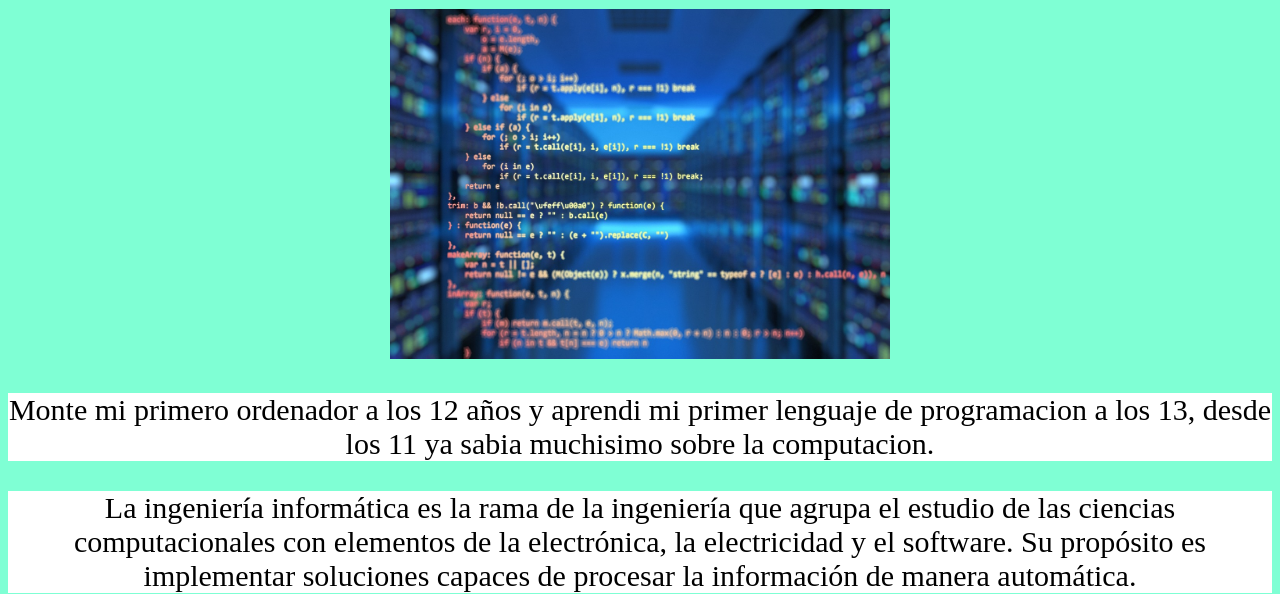
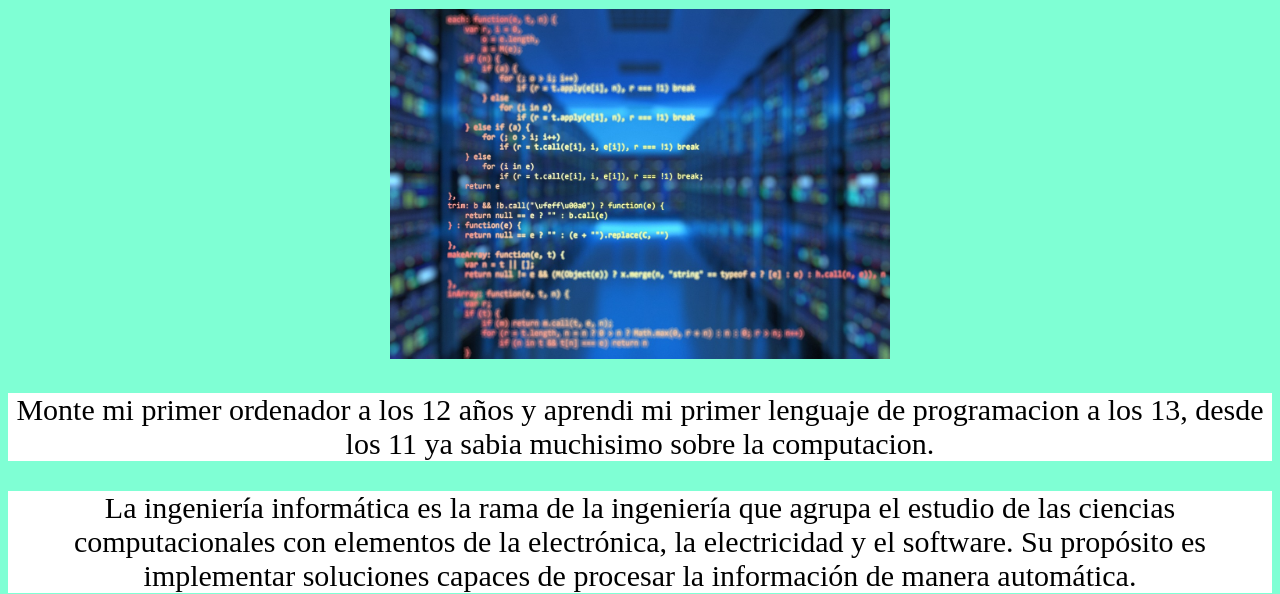
Before and after one commit to FranciscoMS-lang/Mis-hobbiesFMS, a plain HTML site: page La-Ingenieria-Informatica.html in a window 1280 px wide. Shown: the part 212-806 px from the top of the page. Drawn offline with Linux system fonts and the light colour scheme.

Commit message:
Update La-Ingenieria-Informatica.html

```diff
--- a/La-Ingenieria-Informatica.html
+++ b/La-Ingenieria-Informatica.html
@@ -12,7 +12,7 @@
 			<center>
 			<p style="font-size:30px; background-color:white">A pesar de mi edad se bastante sobre la computacion.</p>
 			<img src="imagenes/source-4280758_1280.jpg" width="500" height="350">
-			<p style="font-size:30px; background-color:white">Monte mi primero ordenador a los 12 años y aprendi mi primer lenguaje de programacion a los 13, desde los 11 ya sabia muchisimo sobre la computacion.</p>
+			<p style="font-size:30px; background-color:white">Monte mi primer ordenador a los 12 años y aprendi mi primer lenguaje de programacion a los 13, desde los 11 ya sabia muchisimo sobre la computacion.</p>
 			<p style="font-size:30px; background-color:white">La ingeniería informática es la rama de la ingeniería que agrupa el estudio de las ciencias computacionales con elementos de la electrónica, la electricidad y el software. Su propósito es implementar soluciones capaces de procesar la información de manera automática.</p>
 			<img src="imagenes/pc-6125675_1920.jpg" width="500" height="350">
 			<p style="font-size:25px; background-color:white">· <a href="index.html">Volver.</a></p>
```
